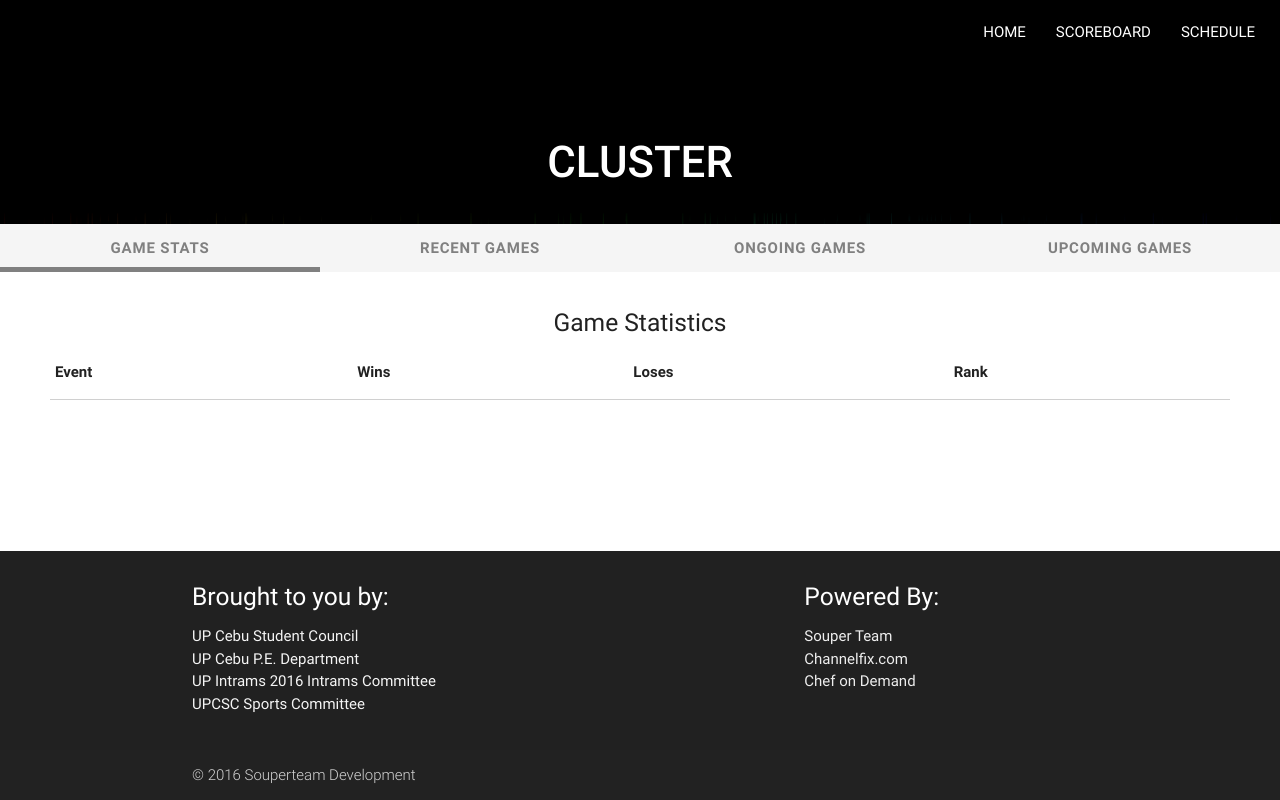
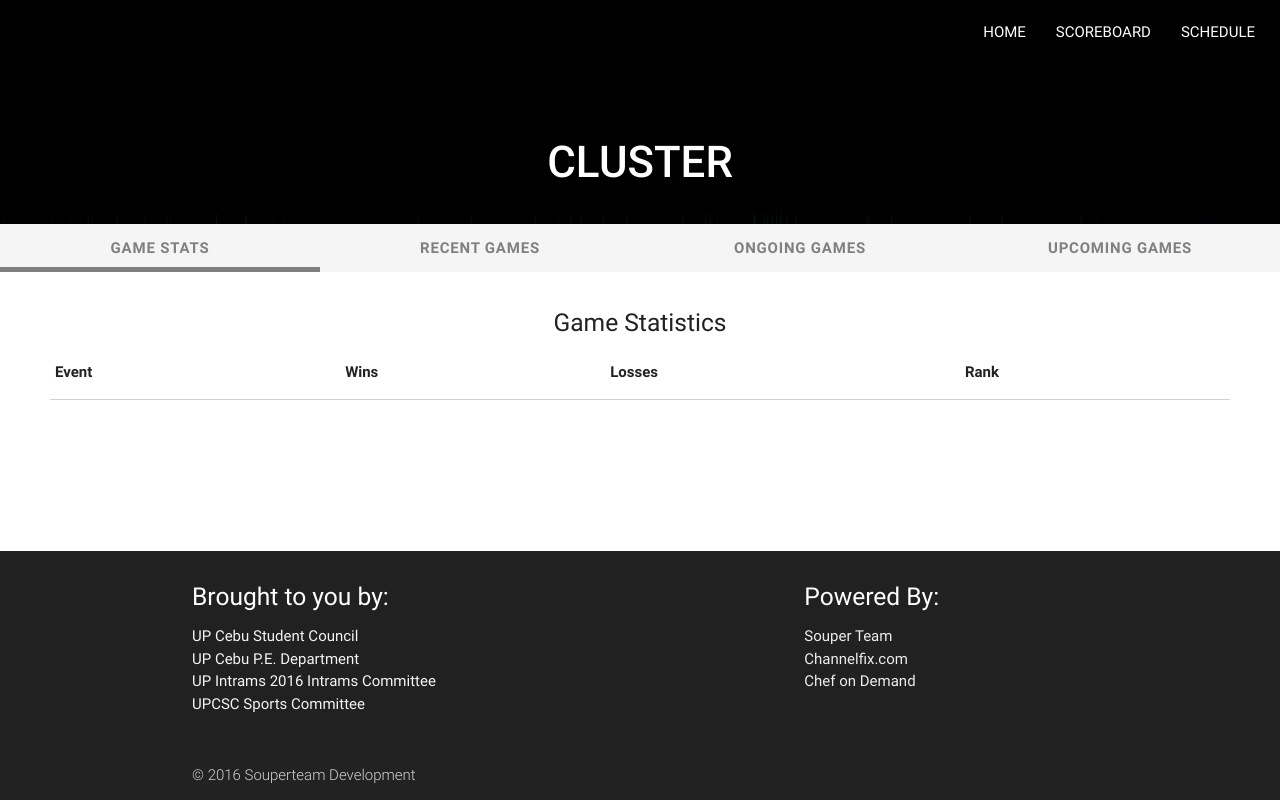
Before and after one commit to miriammariety/scoreboard, a Django app: template live/templates/live/specpages/clusterpage.html in a window 1280 px wide. Run offline with Django 3.2, Linux system fonts and the light colour scheme; the template is opened without the code that fills it, so the values that code supplies are empty; some libraries are stand-ins or nearby versions.

Commit message:
Changed spelling from loses to losses

```diff
--- a/live/templates/live/specpages/clusterpage.html
+++ b/live/templates/live/specpages/clusterpage.html
@@ -37,7 +37,7 @@
       <tr>
         <th data-field="event">Event</th>
         <th data-field="wins">Wins</th>
-        <th data-field="loses">Loses</th>
+        <th data-field="loses">Losses</th>
         <th data-field="rank">Rank</th>
       </tr>
     </thead>
```
